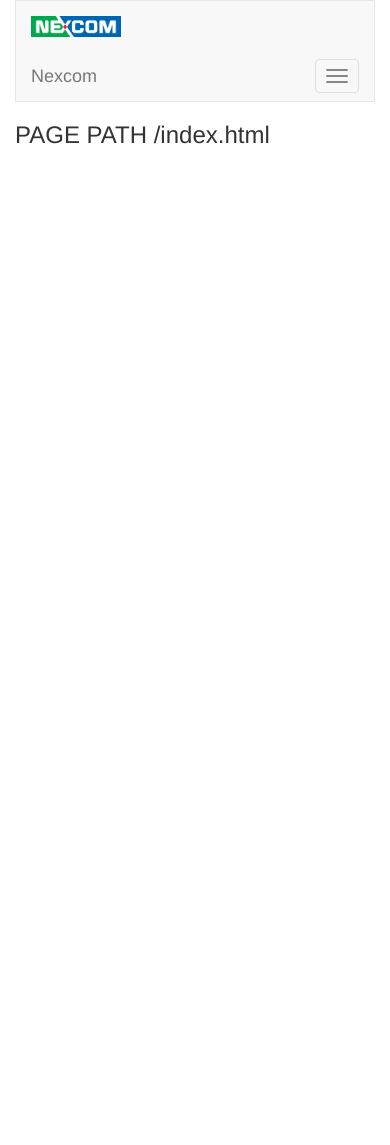
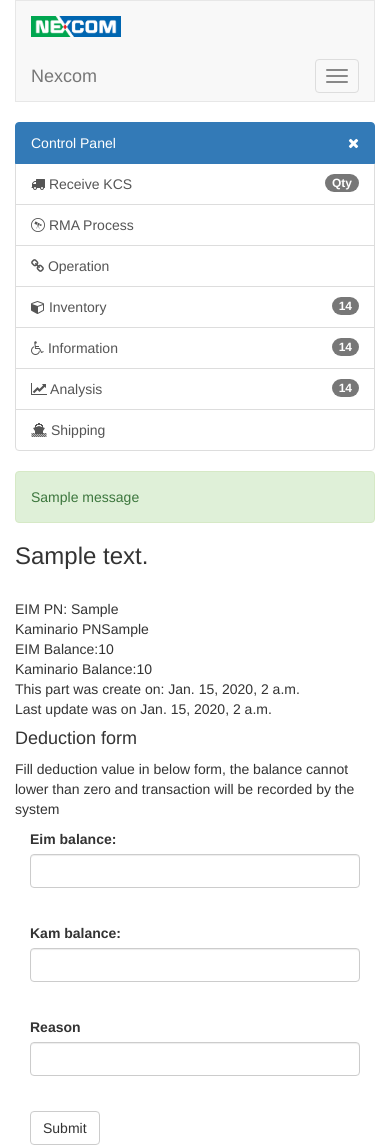
Before and after one commit to sp900409/nexcom, a Django app: a page that uses templates/nav.html in a window 390 px wide. Before the commit the page ends 144 px from the top, so only its background shows below. Run offline with Django 3.2, Linux system fonts and the light colour scheme; tables that the repository leaves empty hold one stand-in row (values such as "Sample post"); one stand-in notice (Sample message) is shown; parts of the project's set-up code (start-up, migrations or seed data) failed here and were passed over; some libraries are stand-ins or nearby versions.

Commit message:
basic frame finish

```diff
--- a/eim/admin.py
+++ b/eim/admin.py
@@ -1,7 +1,7 @@
 # -*- coding: utf-8 -*-
 from __future__ import unicode_literals
 from django.contrib import admin
-from .models import Unit, Operation, OldKcs
+from .models import Unit, Operation, OldKcs, Transaction, Component, NewKcs
 
 
 class UnitAdmin(admin.ModelAdmin):
@@ -17,8 +17,12 @@
 
 
 admin.site.register(OldKcs)
+admin.site.register(NewKcs)
 admin.site.register(Operation)
 admin.site.register(Unit, UnitAdmin)
+admin.site.register(Component)
+admin.site.register(Transaction)
+
 
 admin.site.site_title = 'My site'
 admin.site.site_header = "Nexcom RMA Management System"
--- a/eim/models.py
+++ b/eim/models.py
@@ -110,7 +110,7 @@
     eim_balance = models.IntegerField(default=0)
     kam_balance = models.IntegerField(default=0)
     update_date = models.DateTimeField(auto_now=True)
-    create_date = models.DateTimeField(auto_now=True)
+    create_date = models.DateTimeField(auto_now=False)
 
     class Meta:
         managed = True
@@ -124,7 +124,6 @@
 
 class Transaction(models.Model):
     time = models.DateTimeField(auto_now=True, blank=False)
-# TODO: add EIM PN & KAM PN
     memo = models.CharField(max_length=200, blank=False, default='No memo input!')
 
     class Meta:
@@ -132,4 +131,4 @@
         ordering = ['time']
 
     def __str__(self):
-        pass
+        return str(self.time) + '\t' + self.memo
--- /dev/null
+++ b/eim/templates/eim/component_deduction.html
@@ -0,0 +1,39 @@
+{% extends 'eim/eim_template.html' %}
+
+{% block detail %}
+    <h2 class="hidden">Page PATH /eim/component_deduction.html</h2>
+    {% if messages %}{% for message in messages %}
+        <p {% if message.tags %}class="alert alert-{% if message.tags == 'error' %}danger{% elif message.tags == 'success' %}success{% endif %}"{% endif %}>{{ message }}</p>
+    {% endfor %}{% endif %}
+
+    <div>
+        <h3>{{ component.description }}</h3><br/>
+        EIM PN: {{ component.eim_pn }}<br/>
+        Kaminario PN{{ component.kam_pn }}<br/>
+        EIM Balance:{{ component.eim_balance }}<br/>
+        Kaminario Balance:{{ component.kam_balance }}<br/>
+        This part was create on: {{ component.create_date }}<br/>
+        Last update was on {{ component.update_date }}
+    </div>
+
+
+    <h4>Deduction form</h4>
+    <p>Fill deduction value in below form, the balance cannot lower than zero and transaction will be recorded by the
+        system</p>
+    <div class="col-lg-6  col-xs-12">
+        <form action="{% url "component_deduction" component.id %}" method="POST">{% csrf_token %}
+            <div class="form-group">
+                <label for="id_eim_deduct">Eim balance:</label>
+                <input class="form-control" name="eim_deduct" id="id_eim_deduct" required="" type="number"><br/></div>
+            <div class="form-group">
+                <label for="id_kam_deduct">Kam balance:</label>
+                <input class="form-control" name="kam_deduct" id="id_kam_deduct" required="" type="number"><br/></div>
+            <div class="form-group">
+                <label for="id_reason">Reason</label>
+                <input class="form-control" name="deduction_reason" id="id_reason" required="" type="text"><br/></div>
+
+            <button type="submit" class="btn btn-default">Submit</button>
+
+        </form>
+    </div>
+{% endblock %}
--- a/eim/templates/eim/home.html
+++ b/eim/templates/eim/home.html
@@ -3,10 +3,7 @@
 
 {% block detail %}
 
-
-
-    This is old kcs receiving page
-    <h2>Page PATH /eim/home</h2>
+    <h2>EIM HOMEPAGE</h2>
 
 
 {% endblock %}
--- a/eim/templates/eim/inventory.html
+++ b/eim/templates/eim/inventory.html
@@ -2,7 +2,7 @@
 
 {% block detail %}
 
-    <h2>Page PATH /eim/inventory.html</h2>
+    <h2 class="hidden">Page PATH /eim/inventory.html</h2>
     {% if messages %} {% for message in messages %}
         <p  {% if message.tags %} class="alert alert-{{ message.tags }}"{% endif %}>{{ message }}</p>
     {% endfor %}{% endif %}
@@ -22,7 +22,7 @@
         {% for component in component_list %}
             <tr>
 
-                <td>{{ component.eim_pn }}</td>
+                <td><a href="{%  url 'component_detail' component.id %}" >{{ component.eim_pn }}</a> </td>
                 <td>{{ component.kam_pn }}</td>
                 <td>{{ component.description }}</td>
                 <td>{{ component.eim_balance }}</td>
--- a/eim/templates/eim/oldkcs.html
+++ b/eim/templates/eim/oldkcs.html
@@ -2,7 +2,7 @@
 
 {% block detail %}
 
-    <h2>Page PATH /eim/receive</h2>
+    <h2 class="hidden">Page PATH /eim/receive</h2>
     {% if messages %}
 
         {% for message in messages %}
--- a/eim/templates/eim/oldkcs_create.html
+++ b/eim/templates/eim/oldkcs_create.html
@@ -2,7 +2,7 @@
 
 {% block detail %}
 
-    <h2>Page PATH /eim/oldkcs_create</h2>
+    <h2 class="hidden">Page PATH /eim/oldkcs_create</h2>
 
     <div class="col-md-6 col-sm-12 col-lg-6">
     <form action="{% url 'OldKcs_create' %}" method="POST" enctype='multipart/form-data'>
--- a/eim/templates/eim/operation_create.html
+++ b/eim/templates/eim/operation_create.html
@@ -2,7 +2,7 @@
 
 {% block detail %}
 
-    <h2>Page PATH /eim/operation_create.html</h2>
+    <h2 class="hidden">Page PATH /eim/operation_create.html</h2>
     {% if messages %} {% for message in messages %}
         <p  {% if message.tags %} class="alert alert-{{ message.tags }}"{% endif %}>{{ message }}</p>
     {% endfor %}{% endif %}
--- a/eim/templates/eim/operation_detail.html
+++ b/eim/templates/eim/operation_detail.html
@@ -1,7 +1,7 @@
 {#{% extends 'eim/eim_template.html' %}#}
 {##}
 {#{% block detail %}#}
-    <h2>Page PATH /eim/operation_detail.html</h2>
+    <h2 class="hidden">Page PATH /eim/operation_detail.html</h2>
     {% if messages %}
         {% for message in messages %}
             <p  {% if message.tags %} class="alert alert-{{ message.tags }}"{% endif %}>{{ message }}</p>
--- a/eim/templates/eim/operation_list.html
+++ b/eim/templates/eim/operation_list.html
@@ -2,7 +2,7 @@
 
 {% block detail %}
 
-    <h2>Page PATH /eim/operation_list.html</h2>
+    <h2 class="hidden">Page PATH /eim/operation_list.html</h2>
     {% if messages %} {% for message in messages %}
         <p  {% if message.tags %} class="alert alert-{{ message.tags }}"{% endif %}>{{ message }}</p>
     {% endfor %}{% endif %}
--- a/eim/templates/eim/unit_create.html
+++ b/eim/templates/eim/unit_create.html
@@ -2,7 +2,7 @@
 
 {% block detail %}
 
-    <h2>Page PATH /eim/create.html</h2>
+    <h2 class="hidden">Page PATH /eim/create.html</h2>
     {% if messages %} {% for message in messages %}
         <p  {% if message.tags %} class="alert alert-{{ message.tags }}"{% endif %}>{{ message }}</p>
     {% endfor %}{% endif %}
--- a/eim/templates/eim/unit_detail.html
+++ b/eim/templates/eim/unit_detail.html
@@ -2,7 +2,7 @@
 
 {% block detail %}
 
-    <h2>Page PATH /eim/unit_detail.html</h2>
+    <h2 class="hidden">Page PATH /eim/unit_detail.html</h2>
     {% if messages %} {% for message in messages %}
         <p  {% if message.tags %} class="alert alert-{{ message.tags }}"{% endif %}>{{ message }}</p>
     {% endfor %}{% endif %}
--- a/eim/templates/eim/unit_list.html
+++ b/eim/templates/eim/unit_list.html
@@ -2,7 +2,7 @@
 
 {% block detail %}
 
-    <h2>Page PATH /eim/unit_list.html</h2>
+    <h2 class="hidden">Page PATH /eim/unit_list.html</h2>
     {% if messages %} {% for message in messages %}
         <p  {% if message.tags %} class="alert alert-{{ message.tags }}"{% endif %}>{{ message }}</p>
     {% endfor %}{% endif %}
--- a/eim/urls.py
+++ b/eim/urls.py
@@ -2,7 +2,9 @@
 from . import views
 
 urlpatterns = [
-    url(r'^component_detail/(?P<id>[0-9]+)', views.ComponentDetail, name='component_detail'),
+
+    url(r'^componentDeduction/(?P<id>[0-9]+)/$', views.ComponentDeduction, name='component_deduction'),
+    url(r'^componentDetail/(?P<id>[0-9]+)/$', views.ComponentDetail, name='component_detail'),
     url(r'^inventory/', views.ShowInventory, name='show_inventory'),
     url(r'^TargetValidation/',views.TergetValidation, name='target_validation'),
     url(r'^OperationCreate/', views.OperationCreate, name='operation_create'),
--- a/eim/views.py
+++ b/eim/views.py
@@ -7,10 +7,10 @@
 from django.http import Http404, HttpResponseRedirect
 from django.shortcuts import render, redirect
 
-from eim.forms import OldKcsForm, UnitForm, OperationForm
-from eim.models import OldKcs, Unit, Operation, NewKcs, Component
+from eim.forms import OldKcsForm, UnitForm, OperationForm, ComponentForm
+from eim.models import OldKcs, Unit, Operation, NewKcs, Component, Transaction
 
-
+from django.utils import timezone
 def home(request):
     return render(request, 'eim/home.html')
 
@@ -181,7 +181,7 @@
 def ShowInventory(request):
     component_list = Component.objects.all()
     for component in component_list:
-        component.total = component.eim_balance+ component.kam_balance
+        component.total = component.eim_balance + component.kam_balance
 
     context = {
         'component_list': component_list,
@@ -189,6 +189,51 @@
     return render(request, 'eim/inventory.html', context)
 
 
-def InventoryTransactionDetail(request):
+def InventoryTransactionList(request, id=None):
     # TODO: add transaction view
     pass
+
+
+def ComponentDetail(request, id=None):
+    if id is None:
+        raise Http404
+    obj = Component.objects.get(id__exact=id)
+
+    context = {
+        'component': obj,
+    }
+    return render(request, "eim/component_detail.html", context)
+
+def ComponentDeduction(request, id):
+    component = Component.objects.get(id=id)
+
+    if request.method == 'POST':
+        # if not request.user.is_staff or not request.user.is_superuser:
+        #     raise Http404
+        eim_diff = request.POST.get('eim_deduct')
+        kam_diff = request.POST.get('kam_deduct')
+        reason = request.POST.get('deduction_reason')
+
+        if component.eim_balance-long(eim_diff) >= 0 and component.kam_balance-long(kam_diff) >= 0: # input is OK
+            component.eim_balance -= long(eim_diff)
+            component.kam_balance -= long(kam_diff)
+            component.update_date = timezone.now
+
+            tmp = Transaction.objects.create()
+            tmp.time = timezone.now
+            tmp.memo = component.eim_pn + ":" + "eim_balance deduct->" + str(long(eim_diff)) + "\t" + \
+                               "kam_balance deduct->" + str(long(kam_diff)) + "\nreason:" + reason
+
+            tmp.save()
+            component.save()
+            messages.success(request, "Successfully making change")
+
+        else:       # input not good
+            messages.error(request, "balance cannot lower than zero!!!")
+
+        return redirect('component_detail', id=component.id)
+    else:       # request is GET
+        context = {
+            "component": component,
+        }
+        return render(request, 'eim/component_deduction.html', context)
```
Also changed, not shown: eim/forms.py (+9 -1 lines), eim/templates/eim/component_detail.html (added, +22 -0 lines).
